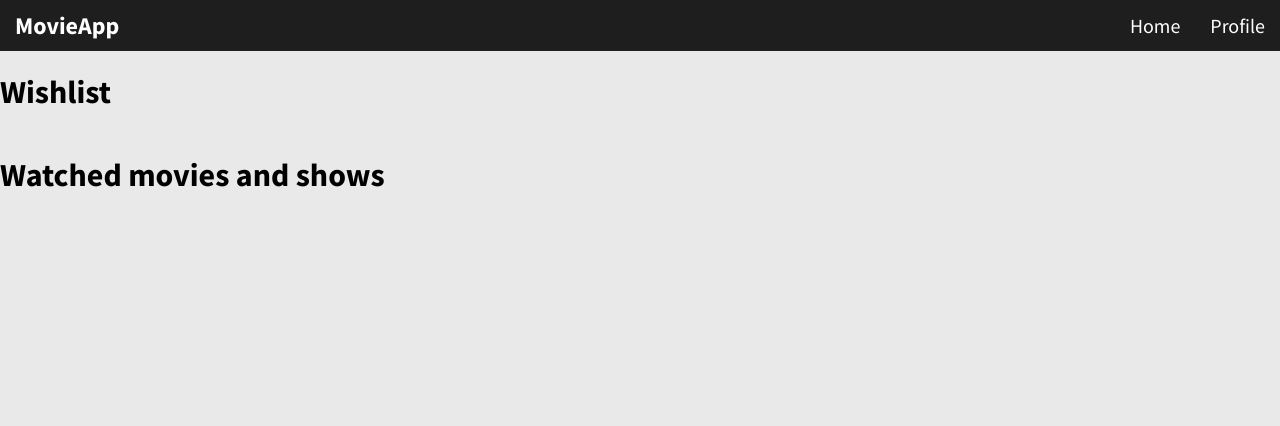
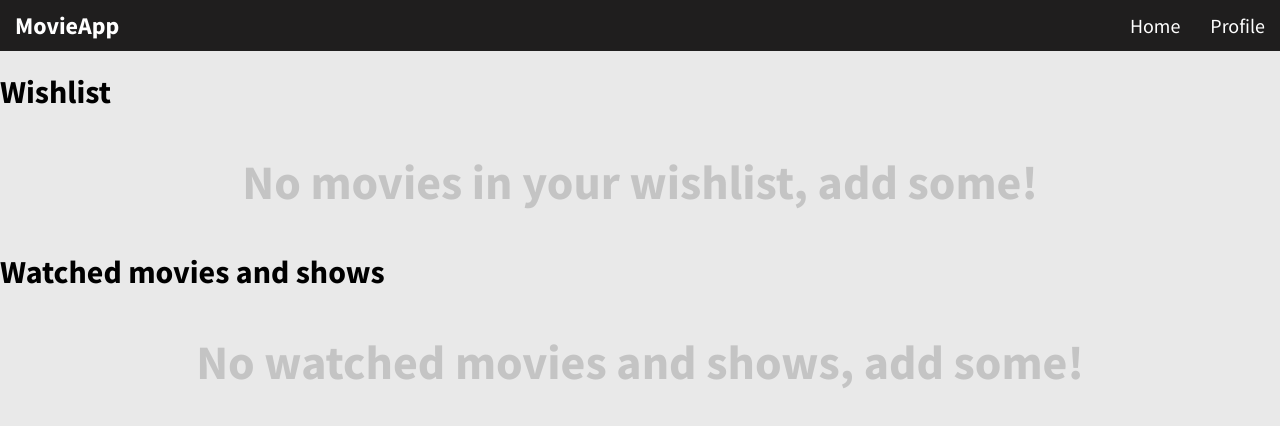
Before and after one commit to StevenChavarria/MovieApp-React, a React (Create React App) app: page /profile in a window 1280 px wide. Shown: the top 426 px of the page. Built offline with nearby package versions, Linux system fonts and the light colour scheme.

Commit message:
attached icons and use validation text on profile

```diff
--- a/src/components/MovieCard.tsx
+++ b/src/components/MovieCard.tsx
@@ -2,7 +2,6 @@ import React, { useContext } from "react";
 import { GlobalContext } from "../context/GlobalState";
 import { Link } from "react-router-dom";
 import { Movies } from "./Home";
-
 
 const IMG_API = "https://image.tmdb.org/t/p/w1280";
 
@@ -28,8 +27,8 @@ export const MovieCard: React.FC<Movies> = (movieCardProps: Movies) => {
                 <span><strong>Release date: </strong>{movieCardProps.release_date ?? movieCardProps.first_air_date} </span>
                 <span><strong>Score: </strong>{movieCardProps.vote_average}</span>
                 <div className="wrapper">
-                    <button onClick={() => addMovieToWishlist(movieCardProps)} disabled={wishlistDisabled}>+ Wishlist</button>
-                    <button onClick={() => addMovieToWatched(movieCardProps)} disabled={watchedDisabled}>+ Watched</button>
+                    <button onClick={() => addMovieToWishlist(movieCardProps)} disabled={wishlistDisabled}><img className="img_icon" src="/assets/wishlisticon.png" alt="wishlist icon"/> Wishlist</button>
+                    <button onClick={() => addMovieToWatched(movieCardProps)} disabled={watchedDisabled}><img className="img_icon" src="/assets/watched.png" alt="Watched icon"/> Watched</button>
                 </div>
             </div>
         </div>
--- a/src/components/MovieDetail.tsx
+++ b/src/components/MovieDetail.tsx
@@ -1,6 +1,5 @@
 import axios from 'axios';
 import { useContext, useEffect, useState } from 'react'
-//import { useParams } from 'react-router';
 import StarsRating from 'react-star-rate';
 import { GlobalContext } from '../context/GlobalState';
 import "../styles/MovieDetail.css";
@@ -15,7 +14,6 @@ export const MovieDetail = () => {
     const moviepath = `${IMG_API + movies?.poster_path}`;
     const [guest, setGuest] = useState(guestid);
     const [rating, setRating] = useState(0);
-   // const { id } = useParams<{ id: string }>();
     const RATE_POST = `https://api.themoviedb.org/3/movie/${movies.id}/rating?api_key=d38ddd23464c5200b506ef110d6061b2&guest_session_id=${guest?.guest_session_id}`
 
     const getGuestSession = async () => {
--- a/src/components/Profile.tsx
+++ b/src/components/Profile.tsx
@@ -4,19 +4,23 @@ import { Movies } from './Home';
 import { MovieCard } from './MovieCard';
 
 export const Profile = () => {
-    const {wishlist, watched} = useContext(GlobalContext);
+    const { wishlist, watched } = useContext(GlobalContext);
     return (
         <div>
             <h1>Wishlist</h1>
+                {wishlist.length > 0 ? (
                     <div className="movie-container">
                         {wishlist.map((movie: Movies) => (
                             <MovieCard key={movie.id} {...movie} />))}
                     </div>
+                ) : (<h2 className="no-movies">No movies in your wishlist, add some!</h2>)}
             <h1>Watched movies and shows</h1>
+            {watched.length > 0 ?
                 <div className="movie-container">
                     {watched.map((watch: Movies) => (
                         <MovieCard key={watch.id} {...watch} />))}
                 </div>
+                : <h2 className="no-movies">No watched movies and shows, add some!</h2>}
         </div>
     )
 }
--- a/src/styles/App.css
+++ b/src/styles/App.css
@@ -116,14 +116,14 @@ header {
 }
 
 .wrapper button{
-  margin-right: 10px;
+  margin-right: 8px;
   background-color: #4CAF50;
   border: none;
   color: white;
-  padding: 10px 15px;
+  padding: 8px 13px;
   text-align: center;
   text-decoration: none;
-  font-size: 15px;
+  font-size: 14px;
   cursor: pointer;
   -webkit-transition-duration: 0.4s;
   transition-duration: 0.4s;
@@ -138,3 +138,15 @@ header {
   text-decoration: none;
   color: black;
 }
+
+.img_icon{
+  width: 20px !important;
+  height: 20px !important;
+  object-fit: cover !important;
+}
+
+.no-movies {
+  color: #c4c4c4;
+  font-size: 3rem;
+  text-align: center;
+}
```
Also changed, not shown: public/assets/watched.png (added), public/assets/wishlisticon.png (added). Lines whose indentation alone changed are shown as unchanged.
